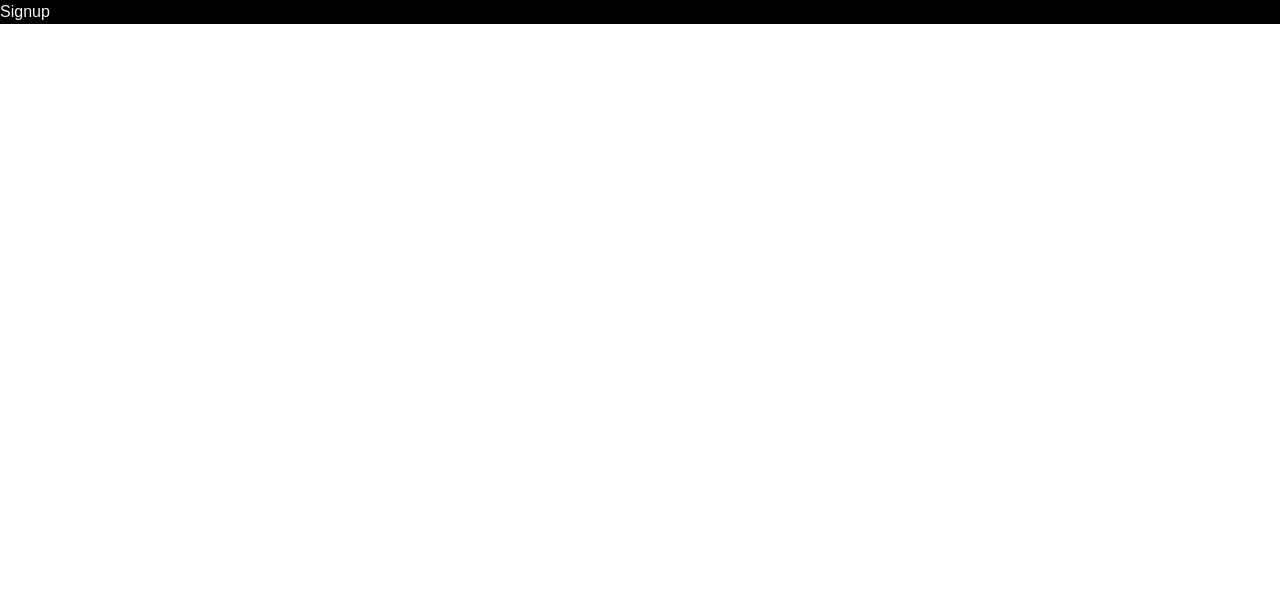
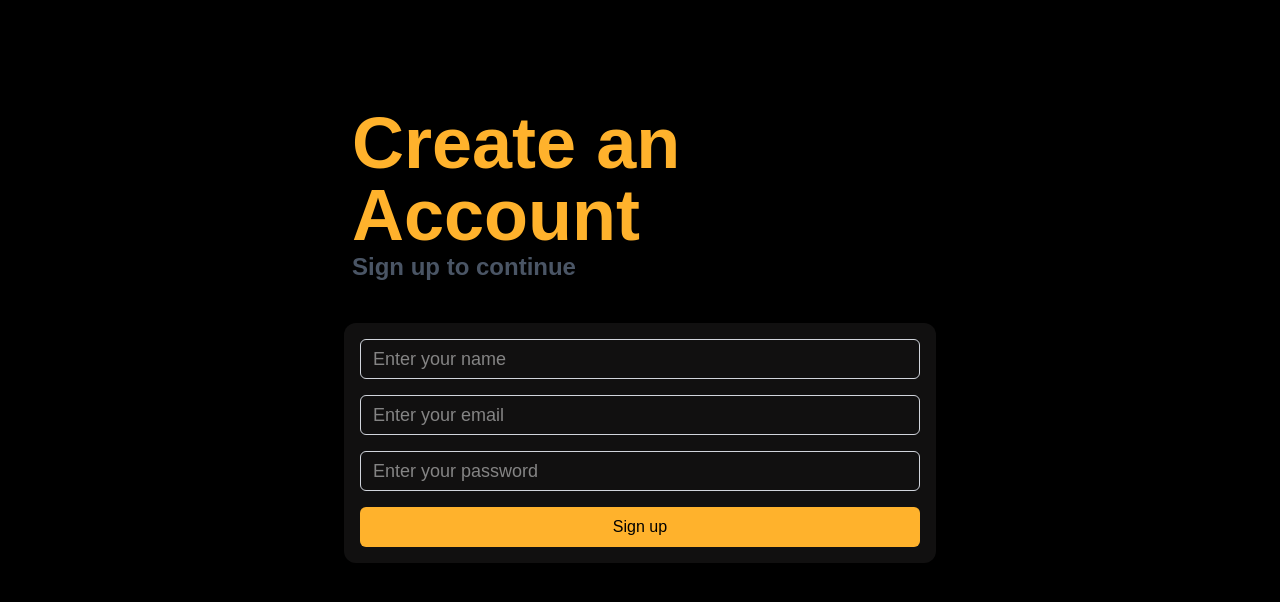
Before and after one commit to Biswajit0972/Algo-root-assignment, a React (Vite) app: page /signup in a window 1280 px wide. Shown: the top 602 px of the page. Built offline with nearby package versions, Linux system fonts and the light colour scheme; a web font is replaced by a local one.

Commit message:
update these components

```diff
--- a/package.json
+++ b/package.json
@@ -17,6 +17,7 @@
     "react": "^19.0.0",
     "react-dom": "^19.0.0",
     "react-hook-form": "^7.54.2",
+    "react-icons": "^5.5.0",
     "react-router": "^7.4.0",
     "tailwind-merge": "^3.0.2",
     "tailwindcss": "^4.0.16",
--- a/src/index.css
+++ b/src/index.css
@@ -16,7 +16,7 @@
   }
 
   .bg-side {
-    @apply bg-[#854836];
+    @apply bg-[#df4415];
   }
 
   .font-base {
@@ -28,6 +28,61 @@
   }
 
   .text-base {
-    @apply text-[#000000]
+    @apply text-[#000000];
+  }
+
+  .text-org {
+    @apply text-[#FFB22C];
   }
 }
+
+@layer utilities {
+  .flex-center {
+    @apply flex  items-center justify-center;
+  }
+
+  .flex-col {
+    @apply flex flex-col;
+  }
+
+  .flex-between {
+    @apply flex  items-center justify-between;
+  }
+
+  .flex-only {
+    @apply flex items-center;
+  }
+
+  .bg-red {
+    @apply bg-red-500;
+  }
+  .bg-blue {
+    @apply bg-blue-500;
+  }
+
+  .text-super {
+    @apply text-7xl font-[900] text-[#FFB22C];
+  }
+
+  .text-max {
+    @apply text-2xl font-[800];
+  }
+}
+
+@layer components {
+  .authLayout {
+    @apply h-dvh w-full relative p-5 sm:p-12;
+  }
+
+  .dropdown {
+    @apply h-[12rem] w-[13rem] max-w-[20rem] absolute top-16  right-3.5 rounded-xl p-4 bg-[#282626];
+  }
+
+  .sidebar {
+    @apply absolute h-full w-45 md:w-full bg-[#282626] z-10 ;
+  }
+
+  .grid-layout {
+    @apply grid grid-cols-5 grid-rows-5 gap-4;
+  }
+}
--- a/src/layouts/Auth/pages/Signup.tsx
+++ b/src/layouts/Auth/pages/Signup.tsx
@@ -1,9 +1,80 @@
-
+import Form from "../../../components/Form";
+import AuthHeader from "../../../components/AuthHeader";
+import FormInput from "../../../components/FormInput";
+import FormError from "../../../components/FormError";
+import { useForm } from "react-hook-form";
+import { zodResolver } from "@hookform/resolvers/zod";
+import { signUpSchema, signUpType } from "../../../zod";
+import Button from "../../../components/Button";
 
 const Signup = () => {
+  const {
+    handleSubmit,
+    register,
+    formState: { errors },
+  } = useForm<signUpType>({
+    resolver: zodResolver(signUpSchema),
+  });
+
+  function handelSignUp(data: signUpType) {
+    console.log(data);
+  }
+
   return (
-    <div>Signup</div>
-  )
-}
+    <div className="w-full  relative flex-col gap-10">
+      <AuthHeader
+        text1="Create an"
+        text2="Account"
+        text3="Sign up to continue"
+      />
+      <Form
+        className="w-full bg-[#111010]  rounded-xl p-4  flex-col gap-4 relative"
+        onSubmit={handleSubmit(handelSignUp)}
+      >
+        <div className="flex-col  gap-2 w-full relative">
+          <FormInput
+            {...register("name", { required: true })}
+            placeholder="Enter your name"
+            inputSize="medium"
+          />
+          {errors.name && (
+            <FormError className="text-red-500 text-sm">
+              {errors.name?.message}{" "}
+            </FormError>
+          )}
+        </div>
 
-export default Signup
+        <div className="flex-col  gap-2 w-full relative">
+          <FormInput
+            {...register("email", { required: true })}
+            placeholder="Enter your email"
+            inputSize="medium"
+          />
+          {errors.email && (
+            <FormError className="text-red-500 text-sm">
+              {errors.email?.message}{" "}
+            </FormError>
+          )}
+        </div>
+        <div className="flex-col  gap-2 w-full relative">
+          <FormInput
+            {...register("password", { required: true })}
+            placeholder="Enter your password"
+            inputSize="medium"
+            type="password"
+          />
+          {errors.password && (
+            <FormError className="text-red-500 text-sm">
+              {errors.password?.message}{" "}
+            </FormError>
+          )}
+        </div>
+        <Button variant="style" className="w-full ">
+          Sign up
+        </Button>
+      </Form>
+    </div>
+  );
+};
+
+export default Signup;
--- /dev/null
+++ b/src/layouts/home/pages/Home.tsx
@@ -0,0 +1,12 @@
+const Home = () => {
+  return (
+    <div className="h-full w-full flex-center relative font-base">
+      <div className="w-full relative text-center">
+        <h1 className="text-super text-org">Welcome to</h1>
+        <h3 className="text-max text-org">Algoroot. DashBorad</h3>
+      </div>
+    </div>
+  );
+};
+
+export default Home;
--- a/src/utils/index.ts
+++ b/src/utils/index.ts
@@ -4,5 +4,8 @@ import Dashboard from "../layouts/home/pages/Dashboard";
 import Signin from "../layouts/Auth/pages/Signin";
 import Signup from "../layouts/Auth/pages/Signup";
 
+import Home from "../layouts/home/pages/Home";
+import Details from "../layouts/home/pages/Details";
 
-export {AuthLayout, HomeLayout, Dashboard, Signin, Signup}
+
+export {AuthLayout, HomeLayout, Dashboard, Signin, Signup, Home, Details}
--- a/src/zod/index.ts
+++ b/src/zod/index.ts
@@ -6,3 +6,10 @@ export const loginSchema = z.object({
 })
 
 export type loginType = z.infer<typeof loginSchema>
+export const signUpSchema = z.object({
+    name: z.string().min(1, "Name is required"),
+    email: z.string().email({ message: "please enter a valid email id" }),
+    password: z.string().min(8, "password  length should be 8"),
+})
+
+export type signUpType = z.infer<typeof signUpSchema>;
```
Also changed, not shown: 1 other file (tests, documents, lock files or other folders).
